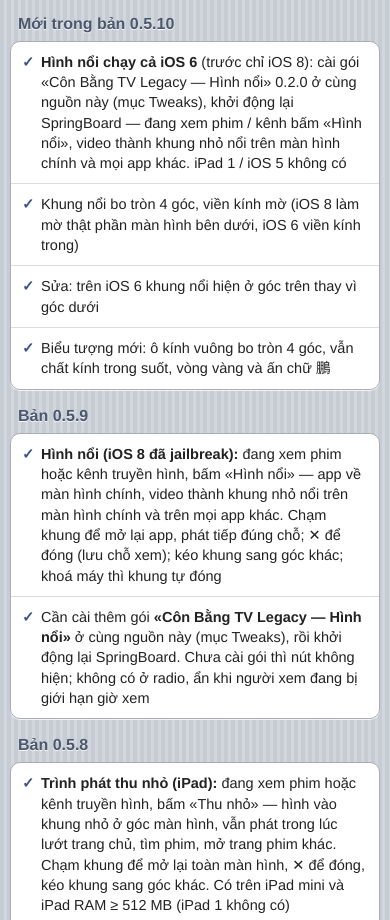
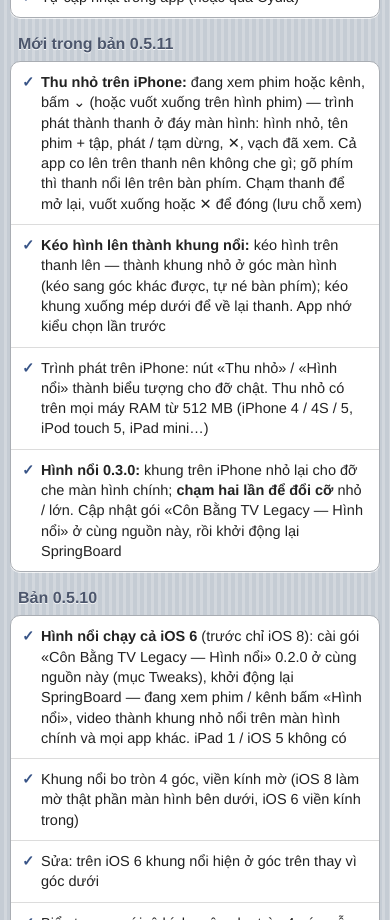
Before and after one commit to ConBangTVLegacy/conbangtvlegacy.github.io, a plain HTML site: page repo/depiction.html in a window 390 px wide. Shown: the part 1080-2000 px from the top of the page. Drawn offline with Linux system fonts and the light colour scheme.

Commit message:
Bản 0.5.11: nguồn Cydia + «Mới trong bản» — thu nhỏ trên iPhone (thanh ở đáy, kéo lên thành khung nổi), Hình nổi 0.3.0 (đổi cỡ); trang giới thiệu: sửa mục «hình trong hình»
Co-Authored-By: Claude Opus 5.5 <noreply@anthropic.com>

```diff
--- a/repo/depiction.html
+++ b/repo/depiction.html
@@ -49,7 +49,7 @@ a{color:#2A5DB0;text-decoration:none}
 <li>Phát bằng chip giải mã của máy (HLS bỏ quảng cáo chèn, MP4), nhớ chỗ xem, chọn tập khi đang xem, phụ đề, chọn chất lượng</li>
 <li>Phim Âu Mỹ 4K (dexter.pw): phim lẻ, phim bộ chia mùa, phụ đề tiếng Việt / tiếng Anh</li>
 <li>Truyền hình và radio: tự thêm danh sách kênh M3U của mình, lịch phát sóng, nhắc giờ, kênh thể thao theo giờ trận, nghe radio cả khi khoá máy</li>
-<li>Thu nhỏ trình phát trong app (iPad); hình nổi trên màn hình chính / app khác (iOS 6 / iOS 8 đã jailbreak — gói «Hình nổi»)</li>
+<li>Thu nhỏ trình phát trong app (iPad: khung ở góc; iPhone: thanh ở đáy, kéo lên thành khung nổi); hình nổi trên màn hình chính / app khác (iOS 6 / iOS 8 đã jailbreak — gói «Hình nổi»)</li>
 <li>Tìm trên mọi trang, theo dõi phim, phim liên quan, đổi nguồn khi phim có ở nhiều trang</li>
 <li>Nhiều người xem, mã PIN, hồ sơ trẻ em, giới hạn giờ xem, xem riêng</li>
 <li>Đồng bộ trong nhà với Côn Bằng TV trên tivi, Windows, iPad mới</li>
@@ -59,7 +59,17 @@ a{color:#2A5DB0;text-decoration:none}
 </div>
 
 <div class="card">
-<h2>Mới trong bản 0.5.10</h2>
+<h2>Mới trong bản 0.5.11</h2>
+<ul>
+<li><b>Thu nhỏ trên iPhone:</b> đang xem phim hoặc kênh, bấm ⌄ (hoặc vuốt xuống trên hình phim) — trình phát thành thanh ở đáy màn hình: hình nhỏ, tên phim + tập, phát / tạm dừng, ✕, vạch đã xem. Cả app co lên trên thanh nên không che gì; gõ phím thì thanh nổi lên trên bàn phím. Chạm thanh để mở lại, vuốt xuống hoặc ✕ để đóng (lưu chỗ xem)</li>
+<li><b>Kéo hình lên thành khung nổi:</b> kéo hình trên thanh lên — thành khung nhỏ ở góc màn hình (kéo sang góc khác được, tự né bàn phím); kéo khung xuống mép dưới để về lại thanh. App nhớ kiểu chọn lần trước</li>
+<li>Trình phát trên iPhone: nút «Thu nhỏ» / «Hình nổi» thành biểu tượng cho đỡ chật. Thu nhỏ có trên mọi máy RAM từ 512 MB (iPhone 4 / 4S / 5, iPod touch 5, iPad mini…)</li>
+<li><b>Hình nổi 0.3.0:</b> khung trên iPhone nhỏ lại cho đỡ che màn hình chính; <b>chạm hai lần để đổi cỡ</b> nhỏ / lớn. Cập nhật gói «Côn Bằng TV Legacy — Hình nổi» ở cùng nguồn này, rồi khởi động lại SpringBoard</li>
+</ul>
+</div>
+
+<div class="card">
+<h2>Bản 0.5.10</h2>
 <ul>
 <li><b>Hình nổi chạy cả iOS 6</b> (trước chỉ iOS 8): cài gói «Côn Bằng TV Legacy — Hình nổi» 0.2.0 ở cùng nguồn này (mục Tweaks), khởi động lại SpringBoard — đang xem phim / kênh bấm «Hình nổi», video thành khung nhỏ nổi trên màn hình chính và mọi app khác. iPad 1 / iOS 5 không có</li>
 <li>Khung nổi bo tròn 4 góc, viền kính mờ (iOS 8 làm mờ thật phần màn hình bên dưới, iOS 6 viền kính trong)</li>
```
Also changed, not shown: 7 other files.
